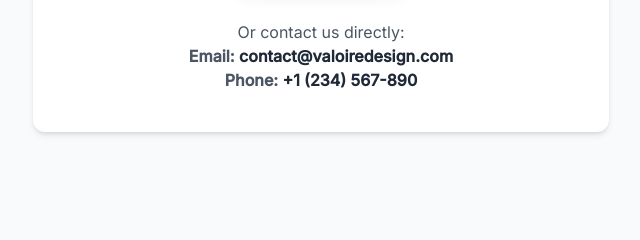
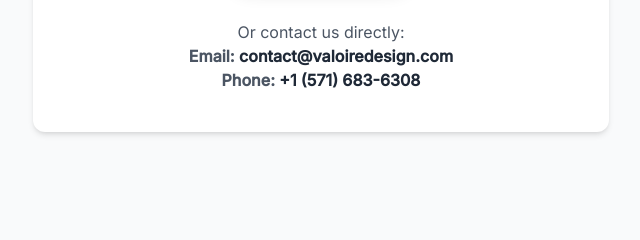
Before and after one commit to cludddaaa/vj.., a plain HTML site: page index.html in a window 1280 px wide. Shown: the part 3124-3364 px from the top of the page, 319-959 px from the left. Drawn offline with nearby package versions, Linux system fonts and the light colour scheme.

Commit message:
Update index.html

```diff
--- a/index.html
+++ b/index.html
@@ -188,7 +188,7 @@
                 <div class="mt-8 text-center text-gray-600">
                     <p>Or contact us directly:</p>
                     <p class="font-semibold">Email: <a href="mailto:contact@valoiredesign.com" class="text-gray-800 hover:underline">contact@valoiredesign.com</a></p>
-                    <p class="font-semibold">Phone: <a href="tel:+1234567890" class="text-gray-800 hover:underline">+1 (234) 567-890</a></p>
+                    <p class="font-semibold">Phone: <a href="tel:+1234567890" class="text-gray-800 hover:underline">+1 (571) 683-6308</a></p>
                 </div>
             </div>
         </section>
```
